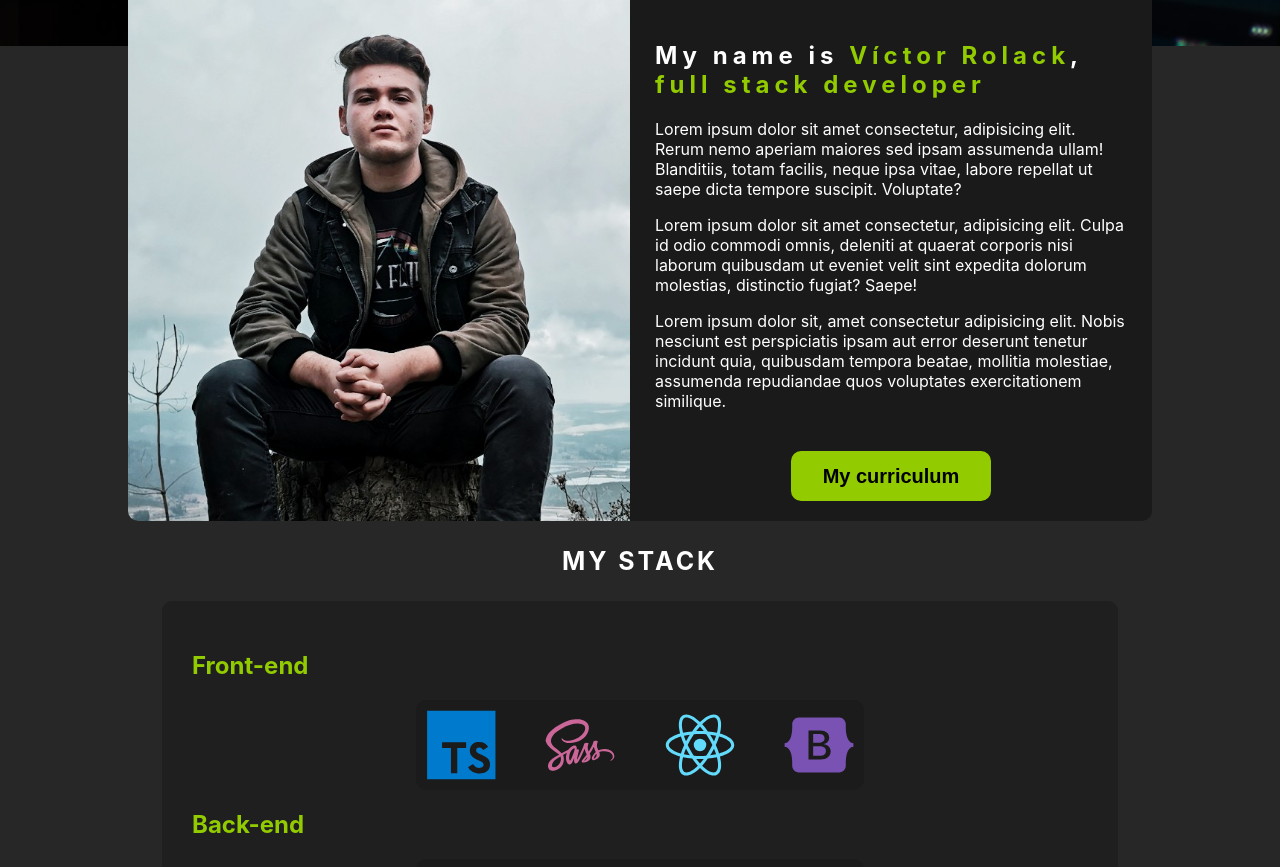
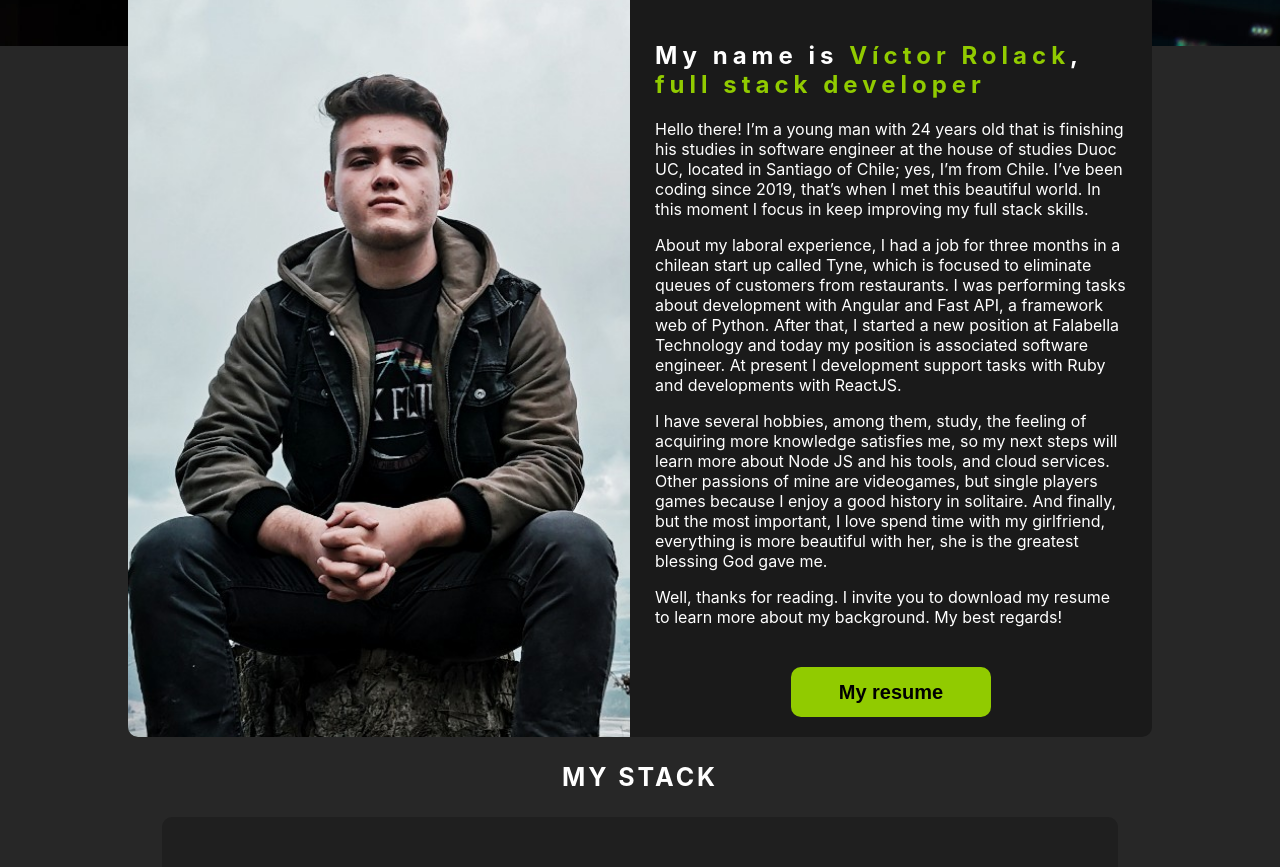
Before and after one commit to vcrolack/rolack-dev, a React (Create React App) app: page / in a window 1280 px wide. Shown: the part 454-1321 px from the top of the page. Built offline with nearby package versions, Linux system fonts and the light colour scheme.

Commit message:
add content on home

```diff
--- a/src/components/Home.js
+++ b/src/components/Home.js
@@ -44,11 +44,12 @@ export const Home = () => {
               <div className="info-victor">
                 <h2 className='welcome-title'>Welcome!</h2>
                 <h2 className='about-me-subtitle'>My name is <strong>Víctor Rolack</strong>,<br /><strong>full stack developer</strong></h2>
-                <p>Lorem ipsum dolor sit amet consectetur, adipisicing elit. Rerum nemo aperiam maiores sed ipsam assumenda ullam! Blanditiis, totam facilis, neque ipsa vitae, labore repellat ut saepe dicta tempore suscipit. Voluptate?</p>
-                <p>Lorem ipsum dolor sit amet consectetur, adipisicing elit. Culpa id odio commodi omnis, deleniti at quaerat corporis nisi laborum quibusdam ut eveniet velit sint expedita dolorum molestias, distinctio fugiat? Saepe!</p>
-                <p>Lorem ipsum dolor sit, amet consectetur adipisicing elit. Nobis nesciunt est perspiciatis ipsam aut error deserunt tenetur incidunt quia, quibusdam tempora beatae, mollitia molestiae, assumenda repudiandae quos voluptates exercitationem similique.</p>
+                <p>Hello there! I’m a young man with 24 years old that is finishing his studies	 in software engineer at the house of studies Duoc UC, located in Santiago of Chile; yes, I’m from Chile. I’ve been coding since 2019, that’s when I met this beautiful world. In this moment I focus in keep improving my full stack skills.</p>
+                <p>About my laboral experience, I had a job for three months in a chilean start up called Tyne, which is focused to eliminate queues of customers from restaurants. I was performing tasks about development with Angular and Fast API, a framework web of Python.  After that, I started a new position at Falabella Technology and today my position is associated software engineer. At present I development support tasks with Ruby and developments with ReactJS. </p>
+                <p>I have several hobbies, among them, study, the feeling of acquiring more knowledge satisfies me, so my next steps will learn more about Node JS and his tools, and cloud services. Other passions of mine are videogames, but single players games because  I enjoy a good history in solitaire.  And finally, but the most important, I love spend time with my girlfriend, everything is more beautiful with her, she is the greatest blessing God gave me.</p>
+                <p>Well, thanks for reading. I invite you to download my resume to learn more about my background. My best regards!</p>
                 <div className="btn-curriculum">
-                  <button className='btn' onClick={ () => handleDownload('http://localhost:3000/curriculum.pdf', 'curriculum.pdf')}>My curriculum</button>
+                  <button className='btn' onClick={ () => handleDownload('http://localhost:3000/curriculum.pdf', 'curriculum.pdf')}>My resume</button>
                 </div>
               </div>
             </div>
```
